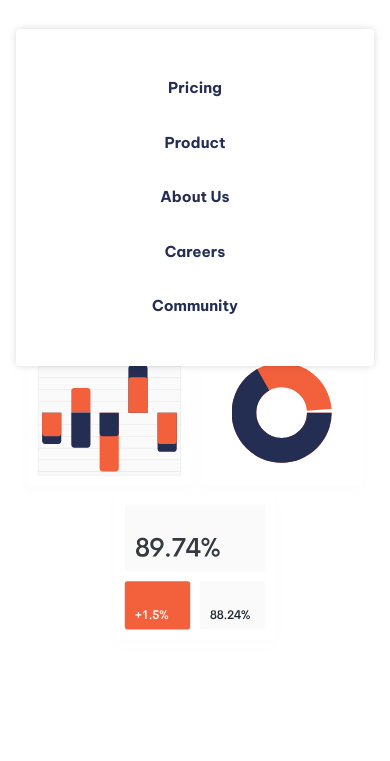
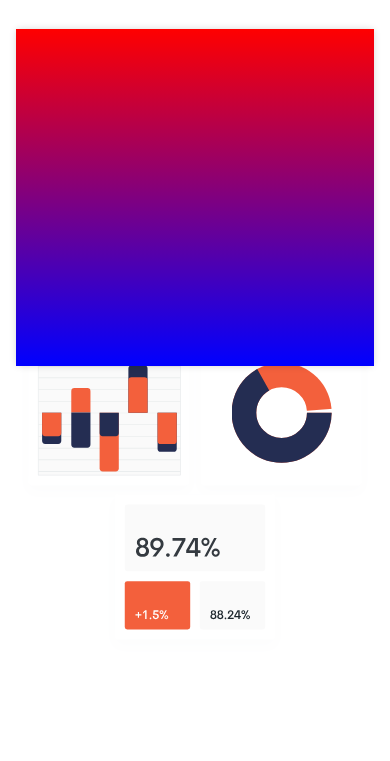
Before and after one commit to Flammendeingo-85/manage-landing-page-master, a plain HTML site: page index.html in a window 390 px wide. Both pictures are taken after a click on the button "Menu". Shown: the part 83-844 px from the top of the page. Drawn offline with Linux system fonts and the light colour scheme.

Commit message:
finalized css menu

```diff
--- a/css/style.css
+++ b/css/style.css
@@ -308,6 +308,8 @@ body {
   .primary-navigation::after {
     content: " ";
     position: absolute;
+    inset: 0;
+    background-image: linear-gradient(red, blue);
   }
 
   .nav-list {
```
